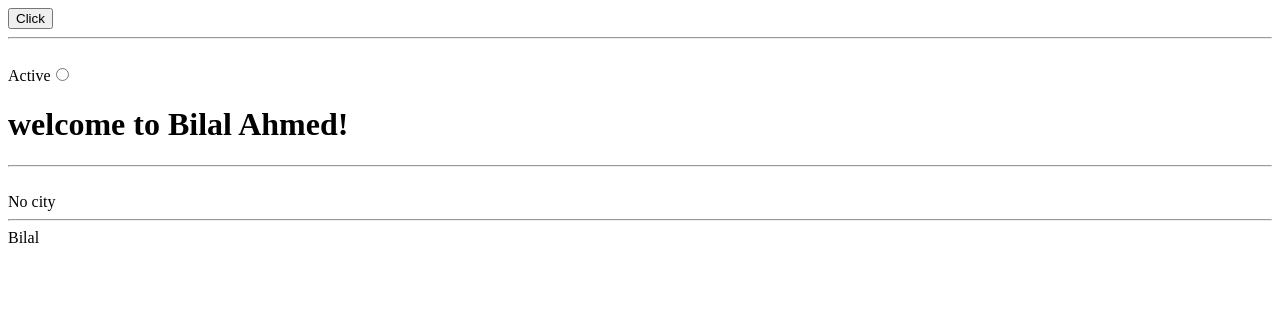
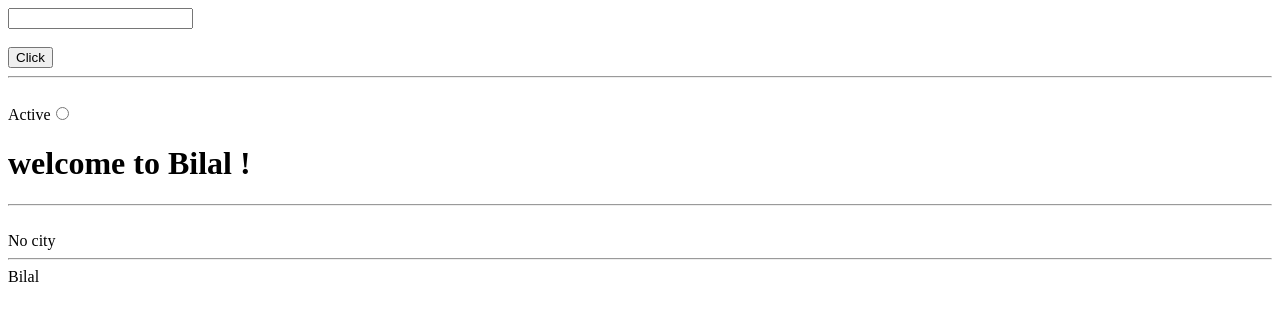
Before and after one commit to syyedbilal/angular, an Angular app: page / in a window 1280 px wide. Shown: the top 320 px of the page. Built offline with nearby package versions, Linux system fonts and the light colour scheme.

Commit message:
two way data binding

```diff
--- a/src/app/app.component.html
+++ b/src/app/app.component.html
@@ -1,3 +1,7 @@
+<input [(ngModel)]="lastName" type="text">
+
+
+<br><br>
 <button (click)="greetPerson()">Click</button>
 <hr>
 <br>
--- a/src/app/app.component.ts
+++ b/src/app/app.component.ts
@@ -9,7 +9,7 @@ import { Component } from '@angular/core';
 export class AppComponent {
   title = 'demo';
 firstName='Bilal';
-lastName='Ahmed';
+lastName:string;
 status:boolean;
 
 constructor(){
@@ -24,7 +24,9 @@ getUserStatus(){
   this.status=false;
 }
 
-greetPerson(){
-  alert('Successful')
+// greetPerson(){
+//   alert('Successful')
+// }
+
+
 }
-}
--- a/src/app/app.module.ts
+++ b/src/app/app.module.ts
@@ -1,8 +1,7 @@
 import { BrowserModule } from '@angular/platform-browser';
 import { NgModule } from '@angular/core';
 import { AppComponent } from './app.component';
-
-
+import { FormsModule } from '@angular/forms';
 
 
 @NgModule({
@@ -12,7 +11,8 @@ import { AppComponent } from './app.component';
 
   ],
   imports: [
-    BrowserModule
+    BrowserModule,
+    FormsModule
   ],
   providers: [],
   bootstrap: [AppComponent]
```
